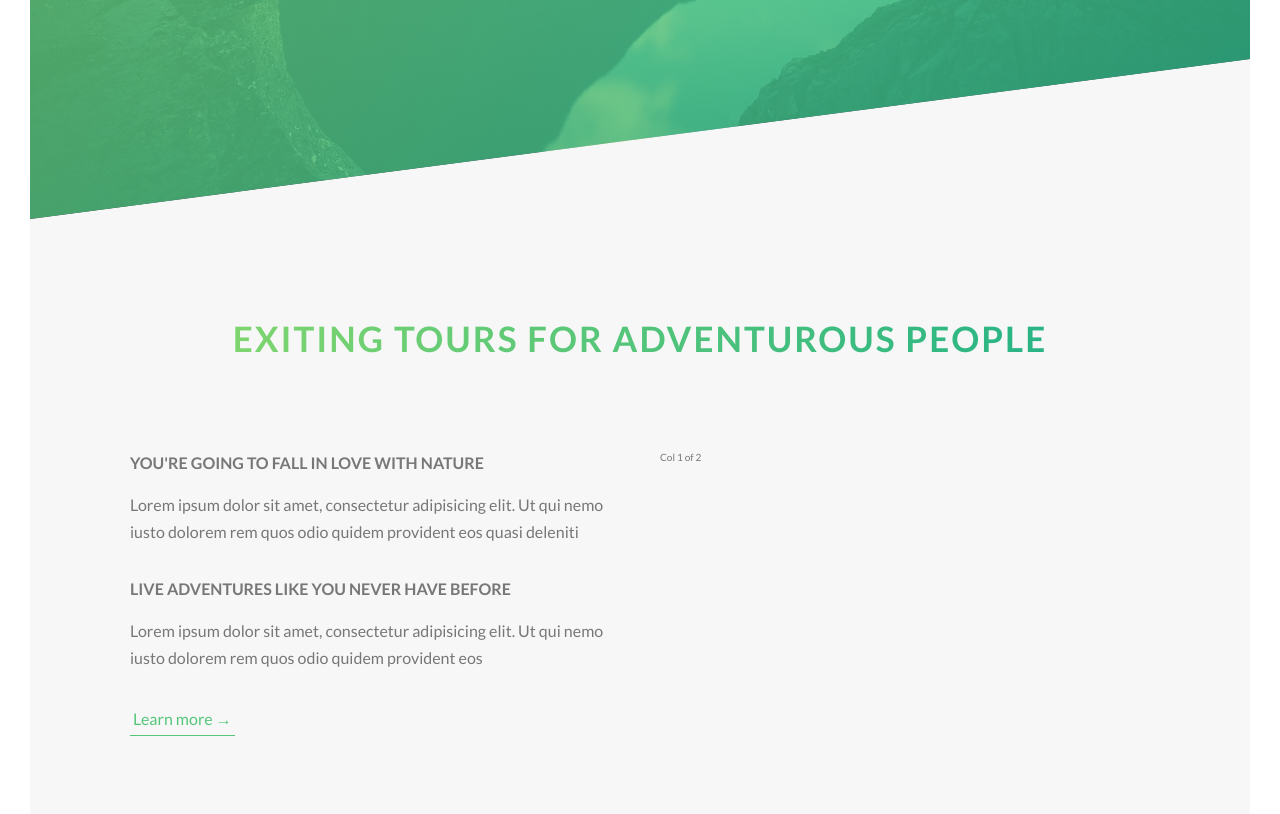
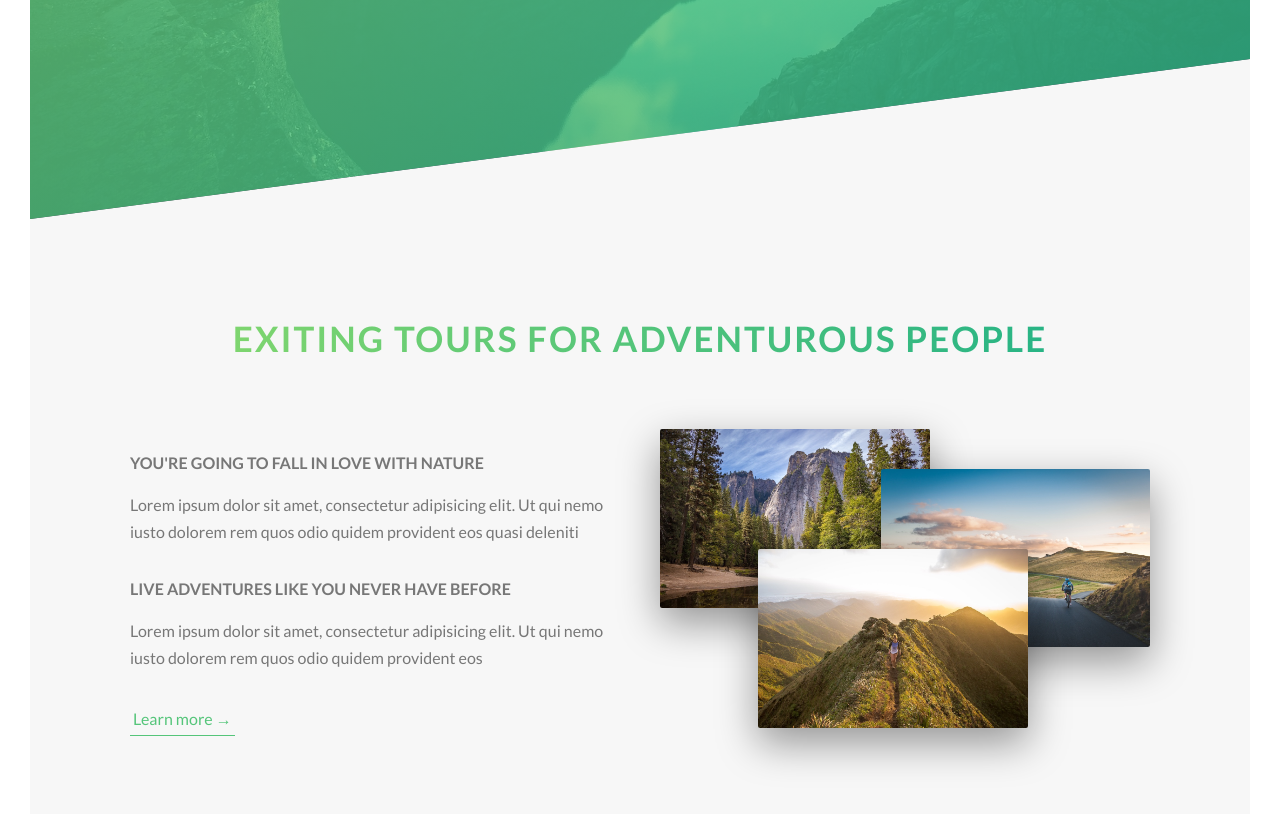
Before and after one commit to jlaguilargomez/CSS-course_natours-project, a website: page index.html in a window 1280 px wide. Shown: the part 571-1385 px from the top of the page. Drawn offline with Linux system fonts and the light colour scheme.

Commit message:
photos and hover style added

```diff
--- a/index.html
+++ b/index.html
@@ -67,7 +67,23 @@
                         <a href="#" class="btn-text">Learn more &rarr;</a>
                     </div>
                     <div class="col-1-of-2">
-						Col 1 of 2
+                        <div class="composition">
+                            <img
+                                src="img/nat-1-large.jpg"
+                                alt="photo-nat-1"
+                                class="composition__photo composition__photo--p1"
+                            />
+                            <img
+                                src="img/nat-2-large.jpg"
+                                alt="photo-nat-2"
+                                class="composition__photo composition__photo--p2"
+                            />
+                            <img
+                                src="img/nat-3-large.jpg"
+                                alt="photo-nat-3"
+                                class="composition__photo composition__photo--p3"
+                            />
+                        </div>
                     </div>
                 </div>
             </section>
--- a/package.json
+++ b/package.json
@@ -21,6 +21,7 @@
 	},
 	"homepage": "https://github.com/jlaguilargomez/natours-project-advCSS-course#readme",
 	"devDependencies": {
-		"node-sass": "^4.13.1"
+		"node-sass": "^4.13.1",
+		"prettier": "1.19.1"
 	}
 }
--- /dev/null
+++ b/sass/components/_composition.scss
@@ -0,0 +1,37 @@
+.composition {
+    position: relative;
+
+    &__photo {
+        width: 55%;
+        box-shadow: 0 1.5rem 4rem rgba($color-black, 0.4);
+        border-radius: 2px;
+        position: absolute;
+        z-index: 5;
+        transition: all 0.1s;
+        outline-offset: 2rem;
+
+        &--p1 {
+            left: 0rem;
+            top: -2rem;
+        }
+        &--p2 {
+            right: 0rem;
+            top: 2rem;
+        }
+        &--p3 {
+            left: 20%;
+            top: 10rem;
+        }
+
+        &:hover {
+            transform: scale(1.05) translateY(-0.2rem);
+            box-shadow: 0 2.5rem 4.5rem rgba($color-black, 0.6);
+            z-index: 10;
+            outline: 1.5rem solid $color-primary;
+        }
+    }
+
+    &:hover &__photo:not(:hover) {
+        transform: scale(0.9);
+    }
+}
--- a/sass/main.scss
+++ b/sass/main.scss
@@ -1,7 +1,6 @@
 @import 'abstracts/functions';
 @import 'abstracts/mixins';
 @import 'abstracts/variables';
-@import 'pages/home';
 
 @import 'base/base';
 @import 'base/animations';
@@ -9,6 +8,9 @@
 @import 'base/utilities';
 
 @import 'components/button';
+@import 'components/composition';
 
 @import 'layout/header';
 @import 'layout/grid';
+
+@import 'pages/home';
```
Also changed, not shown: css/style.css, 2 other files. Lines whose indentation alone changed are shown as unchanged.
